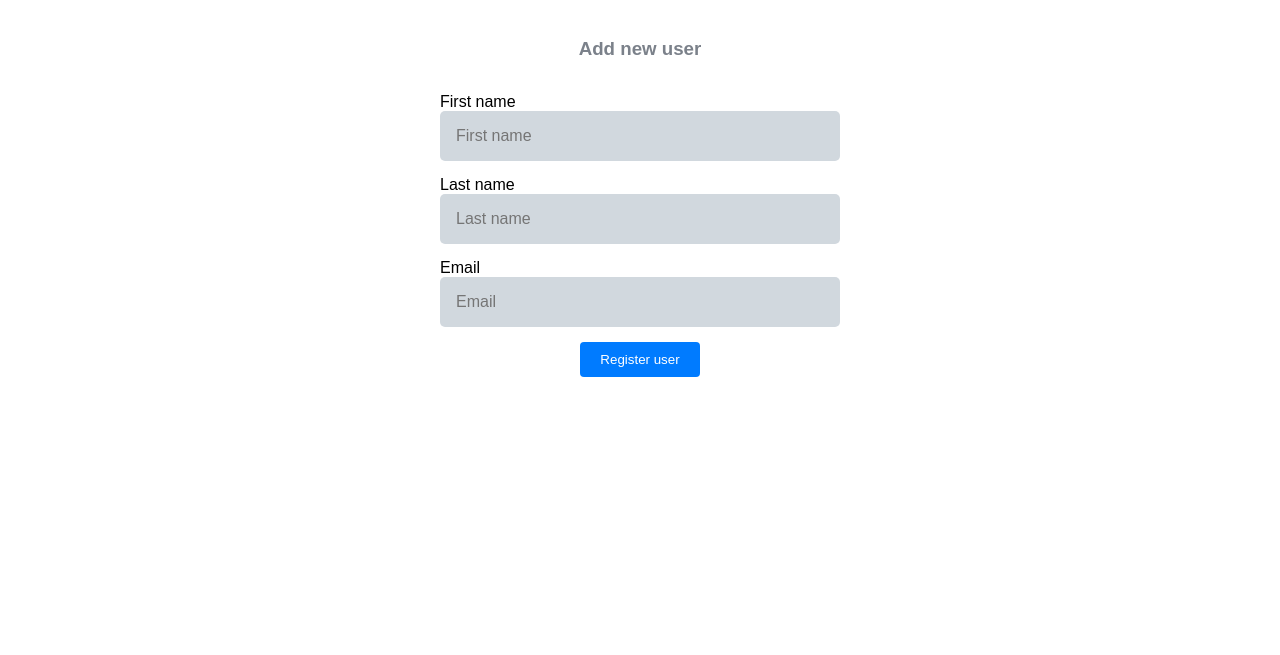
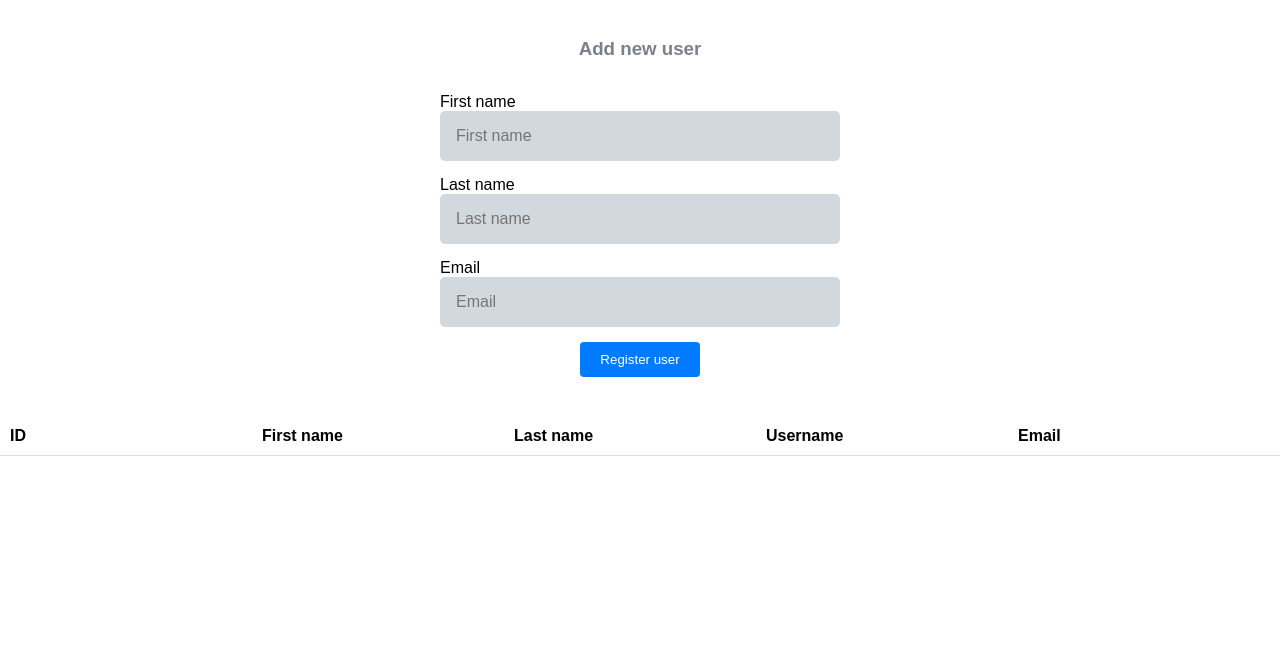
Before and after one commit to developer980/control-server, a Django app: page /c-admin/dashboard/ in a window 1280 px wide. Shown: the part 101-756 px from the top of the page. Run offline with Django 5.2, Linux system fonts and the light colour scheme.

Commit message:
improving admin dashboard and added users list

```diff
--- /dev/null
+++ b/static/css/lists.css
@@ -0,0 +1,12 @@
+.table-list-primary {
+  width: 100%;
+  border-collapse: collapse;
+  margin-top: 20px;
+}
+
+.table-list-primary-item {
+  display: grid;
+  grid-template-columns: repeat(5, 1fr);
+  padding: 10px;
+  border-bottom: 1px solid #ddd;
+}
--- a/templates/admin_dashboard.html
+++ b/templates/admin_dashboard.html
@@ -7,10 +7,11 @@
     <link rel="stylesheet" href="/static/css/buttons.css" />
     <link rel="stylesheet" href="/static/css/forms.css" />
     <link rel="stylesheet" href="/static/css/inputs.css" />
+    <link rel="stylesheet" href="/static/css/lists.css" />
     <link rel="stylesheet" href="/static/css/main.css" />
   </head>
   <body>
-    <form class="form-primary" action="">
+    <form id="add-user-form" class="form-primary" action="">
       <h3 class="title-primary">Add new user</h3>
       <div class="input-field">
         <label for="vehicle-id"> First name</label><br />
@@ -47,41 +48,17 @@
       <button type="submit" class="button-primary">Register user</button>
     </form>
 
-    <script>
-      document.querySelector(".form-primary").onsubmit = async (e) => {
-        e.preventDefault();
+    <div id="users-list" class="table-list-primary">
+      <div class="table-list-primary-item">
+        <div class=""><b>ID</b></div>
+        <div class=""><b>First name</b></div>
+        <div class=""><b>Last name</b></div>
+        <div class=""><b>Username</b></div>
+        <div class=""><b>Email</b></div>
+      </div>
+    </div>
 
-        const characters =
-          "ABCDEFGHIJKLMNOPQRSTUVWXYZabcdefghijklmnopqrstuvwxyz0123456789";
-        const email = document.querySelector("#email-input").value;
-        const firstName = document.querySelector("#first-name-input").value;
-        const lastName = document.querySelector("#last-name-input").value;
-        const route = `http://127.0.0.1:8000/api/c-admin/auth/register/`;
-        const password = characters
-          .split("")
-          .sort(() => 0.5 - Math.random())
-          .join("")
-          .slice(0, 15);
-
-        console.log(password);
-
-        const response = await fetch(route, {
-          method: "POST",
-          body: JSON.stringify({
-            email,
-            password,
-            first_name: firstName,
-            last_name: lastName,
-          }),
-          headers: {
-            "Content-Type": "application/json",
-            "X-CSRFToken": "{{ csrf_token }}",
-          },
-        });
-
-        const data = await response.json();
-        console.log(data);
-      };
-    </script>
+    <script src="/static/scripts/jquery-3.7.1.min.js"></script>
+    <script src="/static/scripts/adminMain.js"></script>
   </body>
 </html>
```
